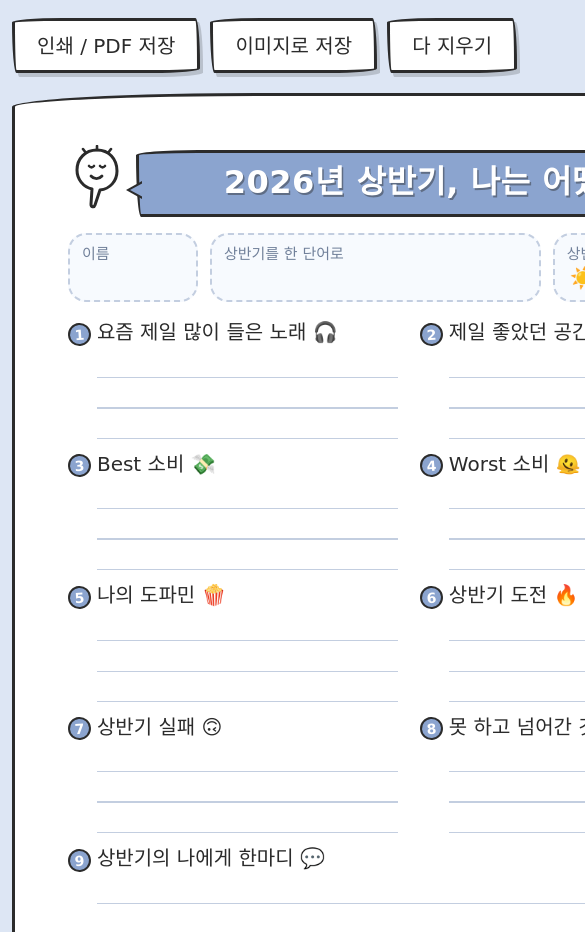
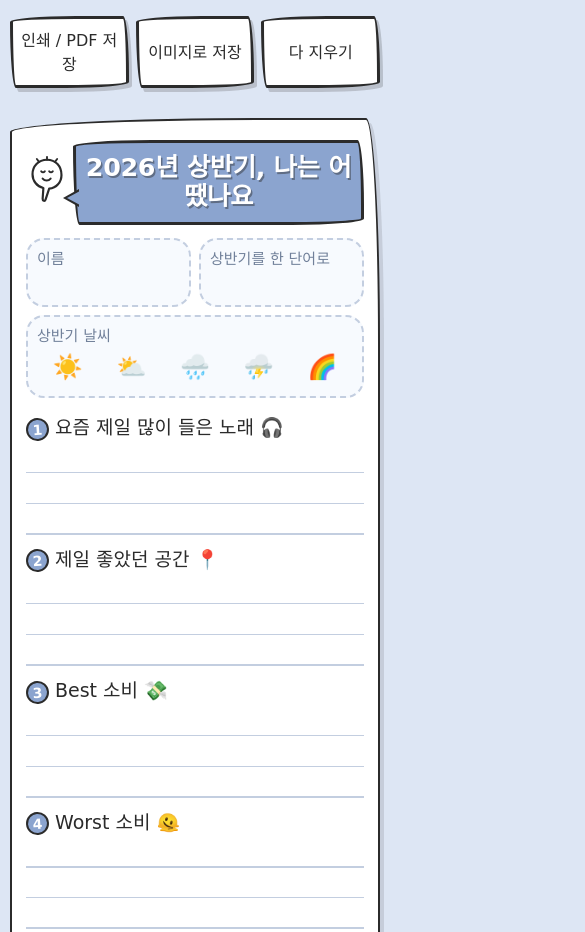
Before and after one commit to YoungJaeBae/ml-workshop, a plain HTML site: page reflection.html in a window 390 px wide. Shown: the top 932 px of the page, 585 px wide, since content can reach past the window. Drawn offline with nearby package versions, Linux system fonts and the light colour scheme; a web font is replaced by a local one.

Commit message:
Update workshop guide and mobile layout

```diff
--- a/reflection.html
+++ b/reflection.html
@@ -144,9 +144,36 @@
     .bar button:active { transform: translate(2px, 3px); box-shadow: 1px 1px 0 rgba(43, 43, 43, .2); }
 
     @media (max-width: 850px) {
-      body { align-items: flex-start; padding: 18px 12px 44px; overflow-x: auto; }
-      .bar { position: sticky; left: 0; z-index: 2; width: max-content; }
-      .sheet { transform-origin: top left; }
+      body { display: block; padding: 12px 10px max(30px, env(safe-area-inset-bottom)); overflow-x: hidden; }
+      .bar {
+        position: sticky;
+        top: 0;
+        z-index: 2;
+        width: 100%;
+        gap: 7px;
+        padding: 4px 0 10px;
+        background: rgba(221, 230, 244, .94);
+        backdrop-filter: blur(8px);
+      }
+      .bar button { flex: 1; min-height: 44px; padding: 8px 6px 10px; font-size: 16px; }
+      .sheet { width: 100%; min-height: 0; padding: 20px 14px 24px; border-width: 2px; box-shadow: 4px 5px 0 rgba(43, 43, 43, .13); }
+      .top { align-items: center; gap: 5px; margin-bottom: 13px; }
+      .doodle { width: 42px; height: 50px; }
+      .bubble { padding: 10px 8px 11px; }
+      .bubble h1 { font-size: clamp(21px, 6.5vw, 27px); letter-spacing: -.3px; }
+      .info { display: grid; grid-template-columns: 1fr 1fr; gap: 8px; }
+      .chip, .chip.name { min-width: 0; padding: 7px 9px 9px; }
+      .chip.name { flex-basis: auto; }
+      .chip.weather { grid-column: 1 / -1; }
+      .chip .v { font-size: 19px; }
+      .picks { justify-content: space-around; font-size: 24px; }
+      .pick, .star { min-width: 40px; min-height: 40px; }
+      .grid { grid-template-columns: 1fr; gap: 11px; }
+      .q.wide { grid-column: auto; }
+      .q .t { font-size: 19px; }
+      .ans { min-height: 92px; margin-left: 0; padding-left: 29px; font-size: 18px; }
+      .foot { gap: 8px 12px; font-size: 16px; }
+      .stars { width: 100%; justify-content: space-between; font-size: 27px; }
     }
 
     @page { size: A4; margin: 0; }
```
Also changed, not shown: index.html (+33 -7 lines).
